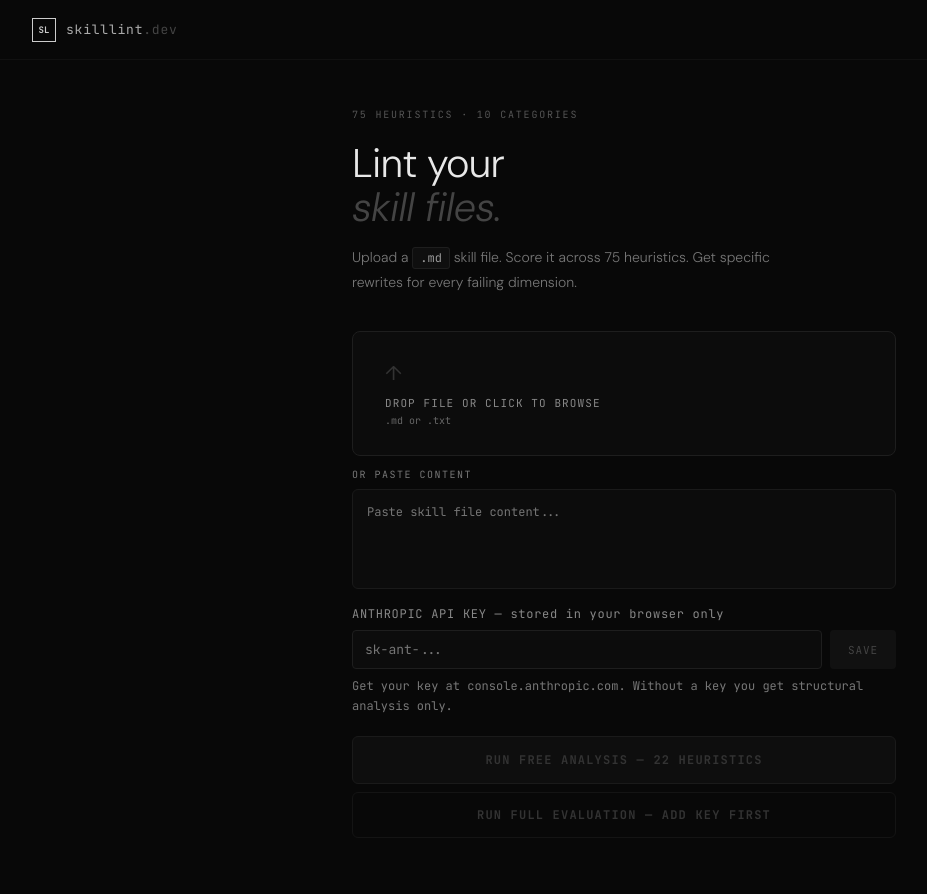
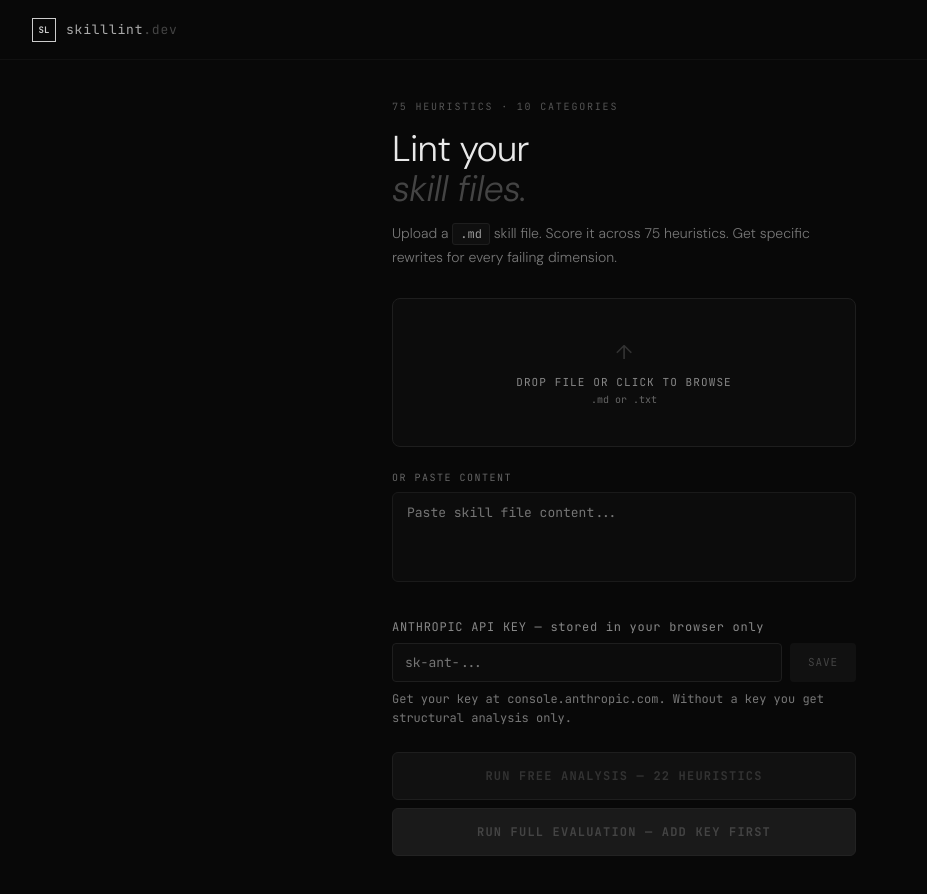
Before and after one commit to riteshtiwari/skilllint, a React (Vite) app: page / in a window 1280 px wide. Shown: the top 894 px of the page, without its empty margins (16-943 px from the left). Built offline with nearby package versions, Linux system fonts and the light colour scheme.

Commit message:
Tighten upload view spacing and sizing to fit one viewport
Reduce hero padding, h1 size, drop zone padding, and textarea height.
Set max-width to 560px, button height to 48px, and bottom margin to 60px
so the full upload flow fits a 1280x800 screen without scrolling.

```diff
--- a/src/App.jsx
+++ b/src/App.jsx
@@ -266,20 +266,20 @@ export default function SkillLint() {
         history.length > 0 && <NavBtn key="h" label={`HISTORY (${history.length})`} onClick={() => setView("history")} />
       ]} />
 
-      <div style={{ maxWidth: "640px", margin: "0 auto", padding: "0 48px" }}>
+      <div style={{ maxWidth: "560px", margin: "0 auto", padding: "0 48px" }}>
 
         {/* Hero */}
-        <div style={{ padding: "48px 0 36px" }}>
+        <div style={{ padding: "40px 0 28px" }}>
           <div style={{
             fontFamily: "'JetBrains Mono',monospace", fontSize: "10px", color: "#555",
-            letterSpacing: ".18em", marginBottom: "20px"
+            letterSpacing: ".18em", marginBottom: "16px"
           }}>
             75 HEURISTICS · 10 CATEGORIES
           </div>
-          <h1 style={{ fontSize: "40px", fontWeight: "300", lineHeight: 1.1, margin: "0 0 16px", letterSpacing: "-.02em", color: "#e8e8e8" }}>
+          <h1 style={{ fontSize: "36px", fontWeight: "300", lineHeight: 1.1, margin: "0 0 14px", letterSpacing: "-.02em", color: "#e8e8e8" }}>
             Lint your<br /><em style={{ fontStyle: "italic", color: "#444" }}>skill files.</em>
           </h1>
-          <p style={{ fontSize: "14px", color: "#777", fontWeight: "300", maxWidth: "420px", lineHeight: 1.8, margin: 0 }}>
+          <p style={{ fontSize: "14px", color: "#777", fontWeight: "300", maxWidth: "420px", lineHeight: 1.7, margin: 0 }}>
             Upload a <code style={{ fontFamily: "'JetBrains Mono',monospace", fontSize: "12px", color: "#999", background: "#0f0f0f", padding: "2px 7px", borderRadius: "3px", border: "1px solid #1e1e1e" }}>.md</code> skill file. Score it across 75 heuristics. Get specific rewrites for every failing dimension.
           </p>
         </div>
@@ -293,15 +293,16 @@ export default function SkillLint() {
           style={{
             border: `1px solid ${dragOver ? "#4ade80" : "#1e1e1e"}`,
             borderRadius: "8px",
-            padding: "28px 32px",
+            padding: "40px 32px",
             cursor: file ? "default" : "pointer",
             background: dragOver ? "#0a120a" : "#0c0c0c",
-            transition: "all .15s", marginBottom: "12px"
+            transition: "all .15s", marginBottom: "24px",
+            textAlign: "center",
           }}
         >
           <input ref={fileRef} type="file" accept=".md,.txt" style={{ display: "none" }} onChange={e => handleFile(e.target.files[0])} />
           {file ? (
-            <div style={{ display: "flex", alignItems: "center", justifyContent: "space-between" }}>
+            <div style={{ display: "flex", alignItems: "center", justifyContent: "space-between", textAlign: "left" }}>
               <div>
                 <div style={{ fontFamily: "'JetBrains Mono',monospace", fontSize: "16px", color: "#e0e0e0", marginBottom: "6px", fontWeight: "500" }}>{file.name}</div>
                 <div style={{ fontFamily: "'JetBrains Mono',monospace", fontSize: "12px", color: "#888" }}>
@@ -315,11 +316,11 @@ export default function SkillLint() {
               }}>CLEAR</button>
             </div>
           ) : (
-            <div>
+            <>
               <div style={{ fontSize: "20px", color: dragOver ? "#4ade80" : "#333", marginBottom: "10px", transition: "color .15s" }}>↑</div>
               <div style={{ fontFamily: "'JetBrains Mono',monospace", fontSize: "11px", color: dragOver ? "#4ade80" : "#888", letterSpacing: ".1em", transition: "color .15s", marginBottom: "4px" }}>DROP FILE OR CLICK TO BROWSE</div>
               <div style={{ fontFamily: "'JetBrains Mono',monospace", fontSize: "10px", color: "#666" }}>.md or .txt</div>
-            </div>
+            </>
           )}
         </div>
 
@@ -339,15 +340,15 @@ export default function SkillLint() {
 
         {/* Paste textarea — only when no file */}
         {!file && (
-          <div style={{ marginBottom: "12px" }}>
-            <div style={{ fontFamily: "'JetBrains Mono',monospace", fontSize: "10px", color: "#777", letterSpacing: ".15em", marginBottom: "8px" }}>OR PASTE CONTENT</div>
+          <div style={{ marginBottom: "32px" }}>
+            <div style={{ fontFamily: "'JetBrains Mono',monospace", fontSize: "10px", color: "#666", letterSpacing: ".15em", marginBottom: "8px" }}>OR PASTE CONTENT</div>
             <textarea value={content} onChange={e => { setContent(e.target.value); setStaticResult(null); setFileWarning(null); }}
               placeholder="Paste skill file content..."
               style={{
-                width: "100%", height: "100px", background: "#0c0c0c",
-                border: "1px solid #1a1a1a", borderRadius: "6px", padding: "12px 14px",
-                color: "#888", fontSize: "12px", fontFamily: "'JetBrains Mono',monospace",
-                resize: "none", outline: "none", boxSizing: "border-box", lineHeight: 1.7
+                width: "100%", height: "90px", background: "#0c0c0c",
+                border: "1px solid #1a1a1a", borderRadius: "6px", padding: "10px 14px",
+                color: "#777", fontSize: "13px", fontFamily: "'JetBrains Mono',monospace",
+                resize: "none", outline: "none", boxSizing: "border-box", lineHeight: 1.6
               }}
               onFocus={e => e.target.style.borderColor = "#2a2a2a"}
               onBlur={e => e.target.style.borderColor = "#1a1a1a"}
@@ -357,8 +358,8 @@ export default function SkillLint() {
 
         {/* Static analysis result — only shown after explicit click */}
         {staticResult && (
-          <div style={{ marginBottom: "12px", padding: "20px 22px", background: "#0c0c0c", border: "1px solid #1a1a1a", borderRadius: "6px" }}>
-            <div style={{ display: "flex", alignItems: "baseline", justifyContent: "space-between", marginBottom: "18px" }}>
+          <div style={{ marginBottom: "16px", padding: "18px 20px", background: "#0c0c0c", border: "1px solid #1a1a1a", borderRadius: "6px" }}>
+            <div style={{ display: "flex", alignItems: "baseline", justifyContent: "space-between", marginBottom: "16px" }}>
               <div style={{ fontFamily: "'JetBrains Mono',monospace", fontSize: "10px", color: "#777", letterSpacing: ".15em" }}>STRUCTURE SCORE</div>
               <div style={{ display: "flex", alignItems: "baseline", gap: "6px" }}>
                 <span style={{ fontFamily: "'JetBrains Mono',monospace", fontSize: "48px", fontWeight: "700", lineHeight: 1, color: scoreColor(staticResult.staticScore) }}>{staticResult.staticScore}</span>
@@ -368,8 +369,8 @@ export default function SkillLint() {
             {Object.entries(staticResult.staticCategories).map(([id, data]) => {
               const cat = CATEGORIES.find(c => c.id === id);
               return (
-                <div key={id} style={{ display: "flex", alignItems: "center", gap: "12px", marginBottom: "12px" }}>
-                  <div style={{ fontFamily: "'JetBrains Mono',monospace", fontSize: "12px", color: "#888", flex: "0 0 160px" }}>{cat?.label || id}</div>
+                <div key={id} style={{ display: "flex", alignItems: "center", gap: "12px", marginBottom: "10px" }}>
+                  <div style={{ fontFamily: "'JetBrains Mono',monospace", fontSize: "12px", color: "#888", flex: "0 0 150px" }}>{cat?.label || id}</div>
                   <div style={{ flex: 1, height: "4px", background: "#161616", borderRadius: "2px" }}>
                     <div style={{ height: "100%", width: `${data.score}%`, background: scoreColor(data.score), borderRadius: "2px" }} />
                   </div>
@@ -377,14 +378,14 @@ export default function SkillLint() {
                 </div>
               );
             })}
-            <div style={{ marginTop: "14px", fontFamily: "'JetBrains Mono',monospace", fontSize: "12px", color: "#666", letterSpacing: ".08em" }}>
+            <div style={{ marginTop: "12px", fontFamily: "'JetBrains Mono',monospace", fontSize: "12px", color: "#666", lineHeight: 1.6, maxWidth: "480px" }}>
               {staticResult.heuristicsEvaluated} of 75 heuristics — add key for full evaluation
             </div>
           </div>
         )}
 
         {/* API key */}
-        <div style={{ marginBottom: "20px" }}>
+        <div style={{ marginBottom: "24px" }}>
           <KeyInput onKeySet={() => setHasKey(true)} onKeyClear={() => setHasKey(false)} />
         </div>
 
@@ -395,7 +396,7 @@ export default function SkillLint() {
         )}
 
         {/* Action buttons */}
-        <div style={{ display: "flex", flexDirection: "column", gap: "8px", marginBottom: "80px" }}>
+        <div style={{ display: "flex", flexDirection: "column", gap: "8px", marginBottom: "60px" }}>
           {hasKey ? (
             <button
               disabled={!content.trim()}
@@ -408,10 +409,10 @@ export default function SkillLint() {
                 evaluate(keyManager.get());
               }}
               style={{
-                width: "100%", padding: "15px",
-                background: content.trim() ? "#e8e8e8" : "#0e0e0e",
+                width: "100%", padding: "0", height: "48px",
+                background: content.trim() ? "#e8e8e8" : "#111",
                 color: content.trim() ? "#080808" : "#333",
-                border: content.trim() ? "none" : "1px solid #1a1a1a",
+                border: content.trim() ? "none" : "1px solid #1e1e1e",
                 borderRadius: "6px",
                 fontFamily: "'JetBrains Mono',monospace", fontSize: "12px",
                 letterSpacing: ".1em", fontWeight: "700",
@@ -427,10 +428,10 @@ export default function SkillLint() {
                 disabled={!content.trim()}
                 onClick={runFreeAnalysis}
                 style={{
-                  width: "100%", padding: "15px",
-                  background: content.trim() ? "#e8e8e8" : "#0e0e0e",
+                  width: "100%", padding: "0", height: "48px",
+                  background: content.trim() ? "#e8e8e8" : "#111",
                   color: content.trim() ? "#080808" : "#333",
-                  border: content.trim() ? "none" : "1px solid #1a1a1a",
+                  border: content.trim() ? "none" : "1px solid #1e1e1e",
                   borderRadius: "6px",
                   fontFamily: "'JetBrains Mono',monospace", fontSize: "12px",
                   letterSpacing: ".1em", fontWeight: "700",
@@ -444,10 +445,10 @@ export default function SkillLint() {
                 disabled={!content.trim()}
                 onClick={() => document.getElementById("key-input")?.scrollIntoView({ behavior: "smooth", block: "center" })}
                 style={{
-                  width: "100%", padding: "14px",
-                  background: "none",
-                  color: content.trim() ? "#666" : "#333",
-                  border: `1px solid ${content.trim() ? "#222" : "#141414"}`,
+                  width: "100%", padding: "0", height: "48px",
+                  background: "#1a1a1a",
+                  color: content.trim() ? "#888" : "#444",
+                  border: "1px solid #222",
                   borderRadius: "6px",
                   fontFamily: "'JetBrains Mono',monospace", fontSize: "12px",
                   letterSpacing: ".1em", fontWeight: "600",
@@ -455,7 +456,7 @@ export default function SkillLint() {
                   transition: "all .15s"
                 }}
                 onMouseEnter={e => { if (content.trim()) { e.currentTarget.style.borderColor = "#444"; e.currentTarget.style.color = "#ccc"; } }}
-                onMouseLeave={e => { if (content.trim()) { e.currentTarget.style.borderColor = "#222"; e.currentTarget.style.color = "#666"; } }}
+                onMouseLeave={e => { if (content.trim()) { e.currentTarget.style.borderColor = "#222"; e.currentTarget.style.color = "#888"; } }}
               >RUN FULL EVALUATION — ADD KEY FIRST</button>
             </>
           )}
```
